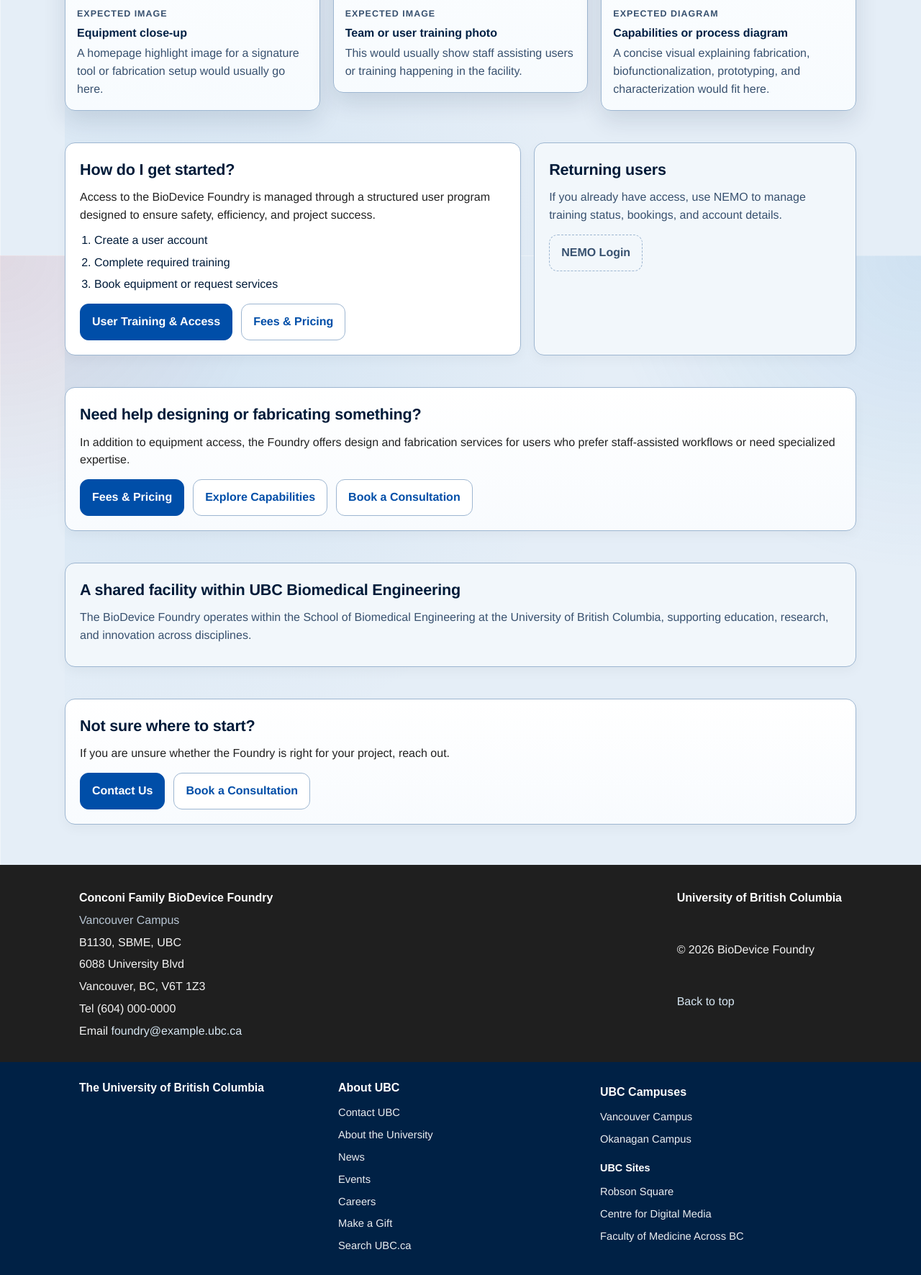
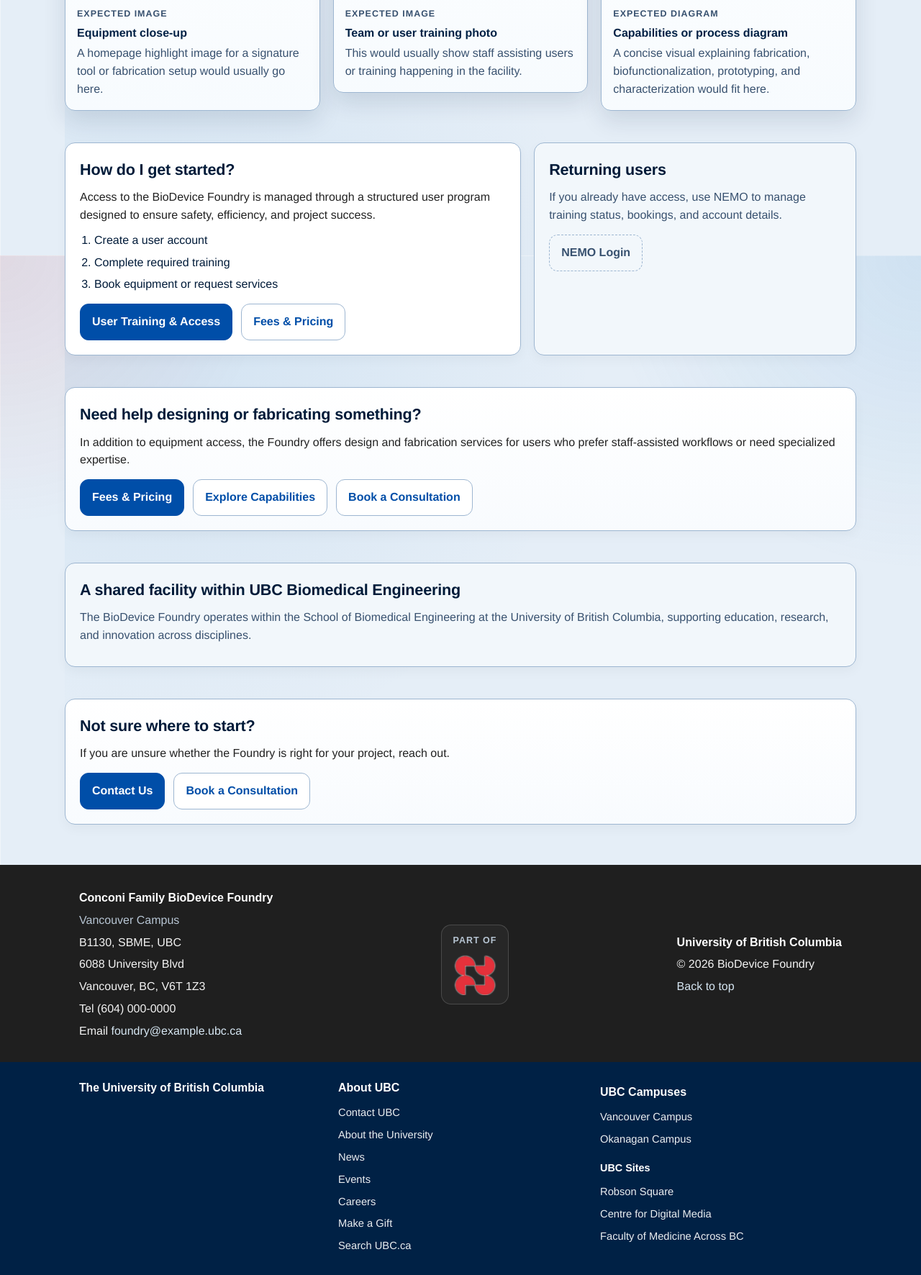
Before and after one commit to bobperryRPL/BiodeviceSite, a Jekyll site: the page built from index.md, in a window 1280 px wide, cut to the strip 2345-4117 px from the top of the page. Shown: the whole strip at 72% size. Built offline with Jekyll 4.4.1, drawn with Linux system fonts in a browser that asks for light colours.

Commit message:
sbme logo

```diff
--- a/_includes/footer.html
+++ b/_includes/footer.html
@@ -9,6 +9,10 @@
         {% endfor %}
         <div>Tel {{ site.data.site.contact_phone }}</div>
         <div>Email <a href="mailto:{{ site.data.site.contact_email }}">{{ site.data.site.contact_email }}</a></div>
+      </div>
+      <div class="ubc7-affiliate-mark" aria-label="School of Biomedical Engineering">
+        <div class="ubc7-affiliate-kicker">Part of</div>
+        <img src="{{ '/assets/sbme-logo.png' | relative_url }}" alt="School of Biomedical Engineering" />
       </div>
       <div class="ubc7-footer-meta">
         <div class="ubc7-footer-meta-title">{{ site.data.site.organization }}</div>
--- a/assets/css/main.css
+++ b/assets/css/main.css
@@ -664,15 +664,42 @@ textarea {
 .ubc7-unit-footer-row {
   display: flex;
   justify-content: space-between;
+  align-items: center;
   gap: 32px;
   flex-wrap: wrap;
 }
-
 
 #ubc7-unit-address,
 .ubc7-footer-meta {
   display: grid;
   gap: 6px;
+}
+
+.ubc7-affiliate-mark {
+  display: grid;
+  justify-items: center;
+  gap: 10px;
+  padding: 12px 16px;
+  border: 1px solid rgba(255, 255, 255, 0.16);
+  border-radius: 14px;
+  background: rgba(255, 255, 255, 0.04);
+}
+
+.ubc7-affiliate-kicker {
+  font-family: Arial, Helvetica, sans-serif;
+  font-size: 0.78rem;
+  font-weight: 700;
+  letter-spacing: 0.08em;
+  text-transform: uppercase;
+  color: #b7c5d3;
+}
+
+.ubc7-affiliate-mark img {
+  display: block;
+  width: auto;
+  max-width: min(100%, 220px);
+  max-height: 56px;
+  object-fit: contain;
 }
 
 #ubc7-address-unit-name,
@@ -840,6 +867,10 @@ textarea {
     grid-template-columns: 1fr;
   }
 
+  .ubc7-affiliate-mark {
+    justify-items: flex-start;
+  }
+
   table {
     min-width: 640px;
   }
```
Also changed, not shown: assets/bad logo.png (added), assets/sbme-logo.png (added).
